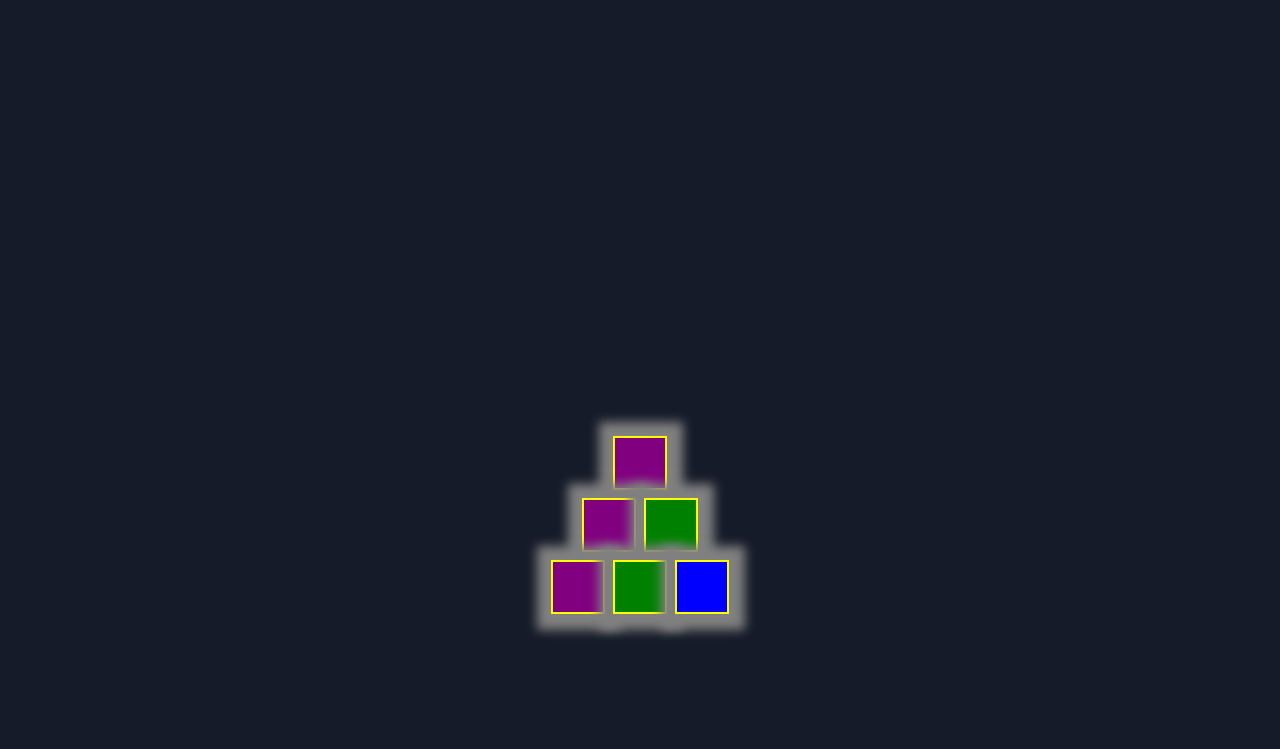
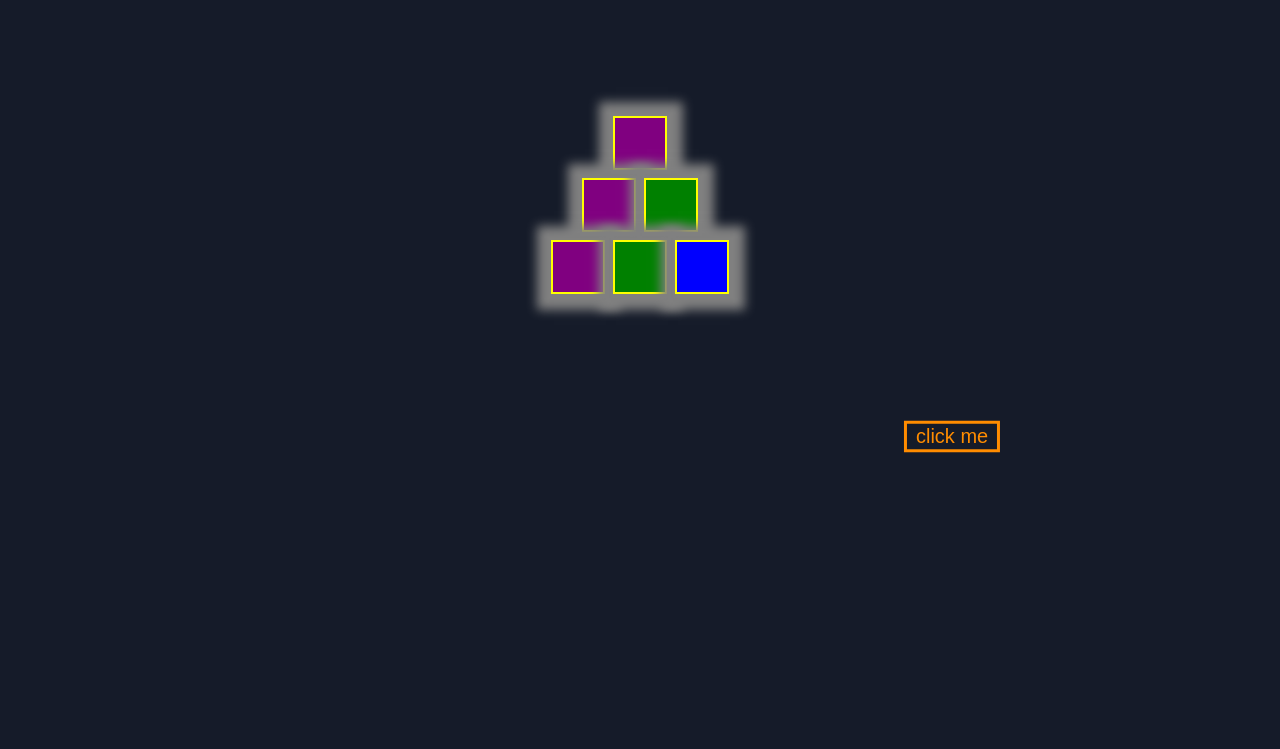
Before and after one commit to Deenko/Frontend-Web-Development, a plain HTML site: page Project/index.html in a window 1280 px wide. Shown: the part 51-800 px from the top of the page. Drawn offline with Linux system fonts and the light colour scheme.

```diff
--- a/index.html
+++ b/Project/index.html
@@ -31,9 +31,13 @@
             <div class="block"></div>
             <div class="block"></div>
             <div class="block"></div>
+
         </div>
     </div>
 
+
+
+    <button> CLICK ME</button>
 </body>
 
 </html>
--- a/style.css
+++ b/Project/style.css
@@ -1,5 +1,5 @@
 body {
-    margin: 1em 3%;
+    margin: 1em 5em;
     font-family: 'Roboto', sans-serif;
     background-color: #151b29;
 }
@@ -13,13 +13,14 @@ body {
     background-color: transparent;
 }
 
-.navbar a{
+.navbar a {
     flex-wrap: wrap;
     margin-left: auto;
     margin-right: 1em;
     color: red;
 }
-.navbar a:hover{
+
+.navbar a:hover {
     scale: 130%;
     display: flex;
     flex-wrap: wrap;
@@ -28,36 +29,39 @@ body {
     color: red;
 }
 
-.logo{
+.logo {
     display: flex;
     margin-left: 1em;
     justify-content: flex-end;
 }
-.firstRow{
+
+.firstRow {
     margin: auto;
     display: flex;
 }
 
-.secondRow{
+.secondRow {
 
     margin: auto;
     display: flex;
 }
 
-.thirdRow{
+.thirdRow {
 
     margin: auto;
     display: flex;
 }
-.blockHolder{
-    margin-top: 25em;
+
+.blockHolder {
+    margin-top: 5em;
+    margin-bottom: 5em;
     padding: 3em;
     display: flex;
     flex-direction: column;
     align-items: flex-end;
 }
 
-.block{
+.block {
     box-shadow: 1px 1px 10px 15px grey;
     border: yellow;
     border-width: 2px;
@@ -68,27 +72,52 @@ body {
     background-color: red;
 }
 
-.block:hover{
+button {
+    color: #FF8C00;
+    display: flex;
+    scale: 150%;
+    justify-content: center;
+    margin-left: 63em;
+    background: none;
+    border: #FF8C00;
+    border-style: solid;
+    border-width: 0.15em;
+    text-transform: lowercase;
+}
+
+
+button:hover {
+    scale: 205%;
+    box-shadow: 0.5em 0.1em 0.5em 0.5em white;
+}
+
+.block:hover {
     transition: border-radius 0.5s;
     border-radius: 50px;
-    scale:350%;
+    scale: 110%;
 }
-.block:nth-of-type(1){
+
+.block:nth-of-type(1) {
     background-color: purple;
 }
-.block:nth-of-type(2){
+
+.block:nth-of-type(2) {
 
     background-color: green;
 }
-.block:nth-of-type(3){
+
+.block:nth-of-type(3) {
     background-color: blue;
 }
-.block:nth-of-type(4){
+
+.block:nth-of-type(4) {
     background-color: yellow;
 }
-.block:nth-of-type(5){
+
+.block:nth-of-type(5) {
     background-color: orange;
 }
-.block:nth-of-type(6){
+
+.block:nth-of-type(6) {
     background-color: violet;
 }
```
Also changed, not shown: 2 other files. Lines whose indentation alone changed are shown as unchanged.
